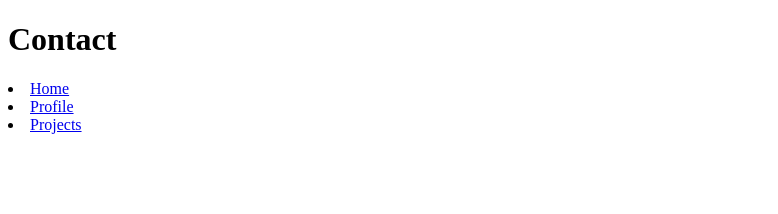
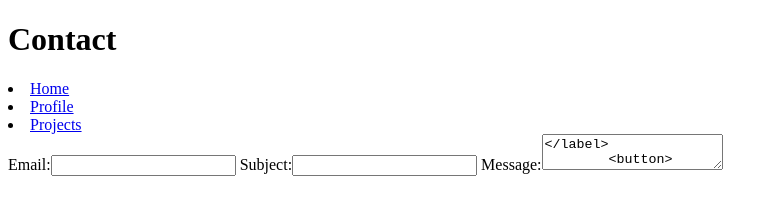
Before and after one commit to Kayempea/portfolio, a plain HTML site: page contact/index.html in a window 1280 px wide. Shown: the whole page, without its empty margins (0-778 px from the left). Drawn offline with Linux system fonts and the light colour scheme.

Commit message:
Update index.html

```diff
--- a/contact/index.html
+++ b/contact/index.html
@@ -12,5 +12,11 @@
         <li><a href="https://github.com/Kayempea" target="_blank">Profile</a></li>
         <li><a href="https://Kayempea.github.io/portfolio/projects/">Projects</a></li>
     </nav>
+    <form action="mailto:k.phan905@gmail.com" method="POST" enctype="text/plain">
+        <label>Email:<input name="email" type="email"></label>
+        <label>Subject:<input name="subject"></label>
+        <label>Message:<textarea name="body"></label>
+        <button></button>
+    </form>
 </body>
 </html>
```
